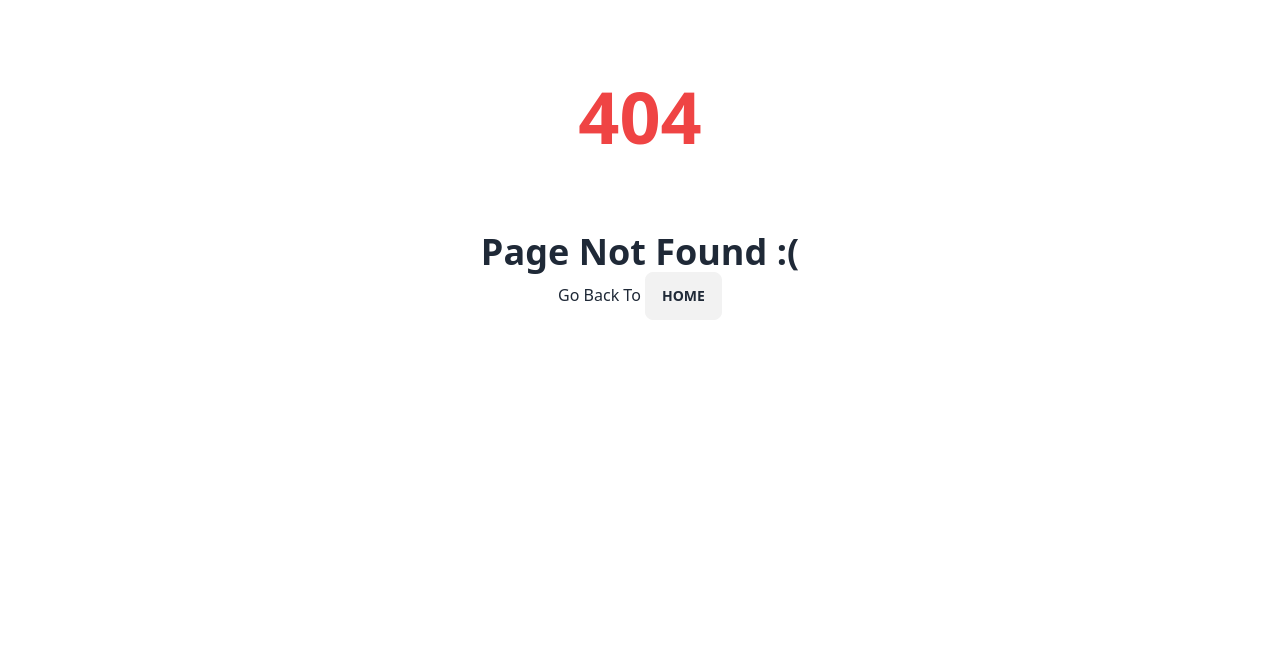
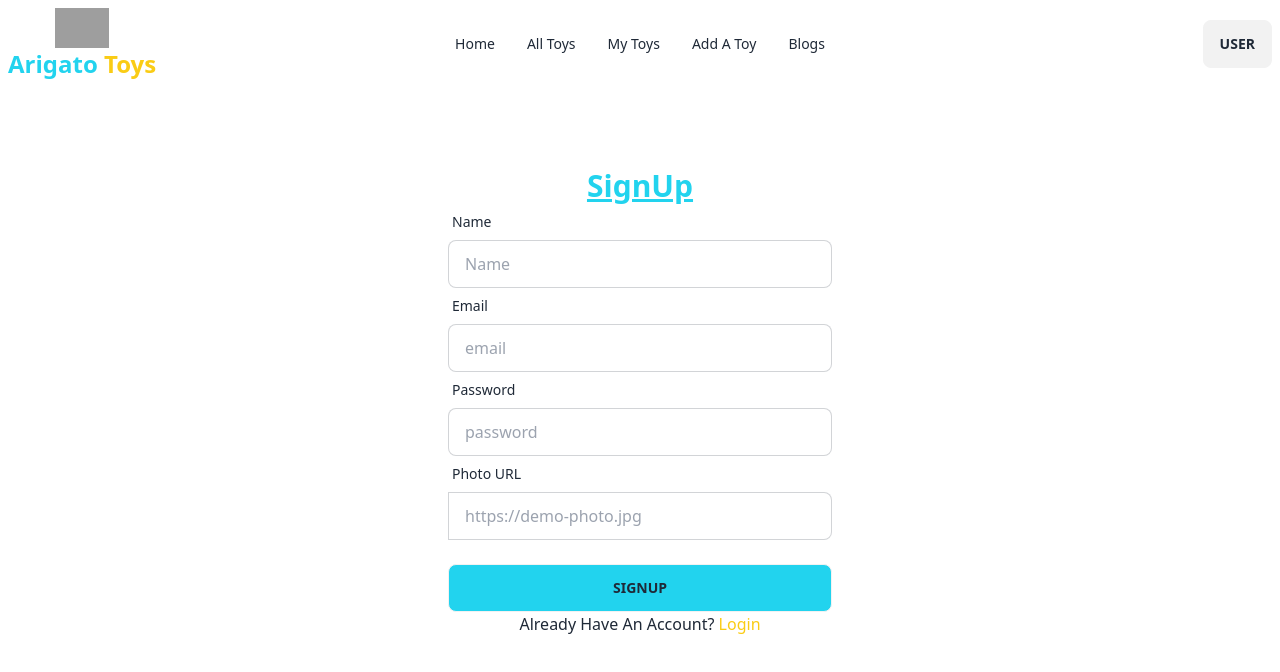
Before and after one commit to ruhulaminpollob/arigato-toys-client, a React (Vite) app: page /signup in a window 1280 px wide. Before the commit this address had no page. Shown: the top 672 px of the page. Built offline with nearby package versions, Linux system fonts and the light colour scheme; grey boxes are pictures that could not be loaded.

Commit message:
added signin and sign up pages

```diff
--- a/package.json
+++ b/package.json
@@ -10,6 +10,7 @@
     "preview": "vite preview"
   },
   "dependencies": {
+    "@heroicons/react": "^2.0.18",
     "firebase": "^9.22.1",
     "localforage": "^1.10.0",
     "match-sorter": "^6.3.1",
--- a/src/pages/AddToys/AddToys.jsx
+++ b/src/pages/AddToys/AddToys.jsx
@@ -1,9 +1,101 @@
 import React from 'react';
 
 const AddToys = () => {
+
+
+
+
+    const handleAddToys = event => {
+        event.preventDefault()
+        const form=event.target;
+
+        const name =form.toyname.value;
+        const quantity=form.quantity.value;
+        const category=form.category.value;
+        const description=form.description.value;
+        const photo=form.photo.value;
+
+        const newToys={name,quantity, category, photo}
+
+        console.log(newToys);
+
+    }
+
     return (
         <div>
-            added toys
+
+            <h1 className='text-4xl font-bold text-center my-5 text-yellow-400 underline'>Add Toys</h1>
+            <form  onSubmit={handleAddToys}>
+                {/* form row  */}
+                <div className='md:flex'>
+
+                    <div className="form-control md:w-1/2">
+                        <label className="label">
+                            <span className="label-text">Toy Name</span>
+                        </label>
+                        <label className="input-group">
+
+                            <input type="text" name='toyname' placeholder="Toy Name" className="input input-bordered w-full" />
+                        </label>
+                    </div>
+                    <div className="form-control  md:w-1/2">
+                        <label className="label">
+                            <span className="label-text">Available Quantity</span>
+                        </label>
+                        <label className="input-group">
+                            <input type="text" name='quantity' placeholder="Available Quantity" className="input input-bordered w-full" />
+                        </label>
+                    </div>
+                </div>
+
+                {/* form row  */}
+                <div className='md:flex'>
+
+                    <div className="form-control md:w-1/2">
+                        <label className="label">
+                            <span className="label-text">Category</span>
+                        </label>
+                        <label className="input-group">
+
+                            <input type="text" name='category' placeholder="Category" className="input input-bordered w-full" />
+                        </label>
+                    </div>
+                    <div className="form-control md:w-1/2">
+                        <label className="label">
+                            <span className="label-text">Price</span>
+                        </label>
+                        <label className="input-group">
+
+                            <input type="text" name='price' placeholder="Price" className="input input-bordered w-full" />
+                        </label>
+                    </div>
+                </div>
+
+                <div className="form-control">
+                    <label className="label">
+                        <span className="label-text">Toy URL</span>
+                    </label>
+                    <label className="input-group">
+                        <input type="text" name='photo' placeholder="https://demotoy.png" className="input input-bordered w-full" />
+                    </label>
+                </div>
+
+
+                {/* form row  */}
+
+                <div className="form-control">
+                    <label className="label">
+                        <span className="label-text">Toy Description</span>
+                    </label>
+                    <label className="input-group">
+                        <textarea name='description' placeholder="Toy Description"  className="input  textarea textarea-bordered textarea-sm h-5 w-full max-w-full" ></textarea>
+                    </label>
+                </div>
+
+
+
+                <input type="submit" className='btn bg-cyan-400 text-white font-bold hover:bg-cyan-300 w-full  my-4' value="Add Toys" />
+            </form>
         </div>
     );
 };
--- /dev/null
+++ b/src/pages/User/Login/Login.jsx
@@ -0,0 +1,45 @@
+import React from 'react';
+import { Link } from 'react-router-dom';
+import { BeakerIcon } from '@heroicons/react/24/solid'
+
+const Login = () => {
+    const handleLogin = event => {
+        event.preventDefault()
+    }
+    return (
+        <div className=" md:w-96 mx-auto my-10 md:my-20">
+            <h1 className='text-3xl font-bold text-cyan-400 text-center underline'>Login</h1>
+
+            <form onSubmit={handleLogin} className="">
+                <div className="form-control">
+                    <label className="label">
+                        <span className="label-text">Email</span>
+                    </label>
+                    <input type="text" name='email' placeholder="email" className="input input-bordered" />
+                </div>
+                <div className="form-control">
+                    <label className="label">
+                        <span className="label-text">Password</span>
+                    </label>
+                    <input type="text" name='password' placeholder="password" className="input input-bordered" />
+                    <label className="label">
+                        <a href="#" className="label-text-alt link link-hover">Forgot password?</a>
+                    </label>
+                </div>
+                <div className="form-control mt-6">
+                    <button className="btn bg-cyan-400">Login</button>
+                </div>
+            </form>
+            <div className='pb-10 text-center'>
+                <p>New to Arigato Toys? Please<Link to="/signup" className='text-yellow-400'>SignUP</Link></p>
+            </div>
+            <div className='text-center'>
+                <hr />
+                <p>Or</p>
+                <button className='btn'>Login With Google</button>
+            </div>
+        </div>
+    );
+};
+
+export default Login;
--- /dev/null
+++ b/src/pages/User/SignUp/SignUp.jsx
@@ -0,0 +1,51 @@
+import React from 'react';
+import { Link } from 'react-router-dom';
+
+const SignUp = () => {
+    const handleSignUp = event => {
+        event.preventDefault()
+    }
+
+    return (
+        <div className=" md:w-96 mx-auto my-10 md:my-20">
+            <h1 className='text-3xl font-bold text-cyan-400 text-center underline'>SignUp</h1>
+
+            <form onSubmit={handleSignUp} className="">
+                <div className="form-control">
+                    <label className="label">
+                        <span className="label-text">Name</span>
+                    </label>
+                    <input type="text" name='name' placeholder="Name" className="input input-bordered" />
+                </div>
+                <div className="form-control">
+                    <label className="label">
+                        <span className="label-text">Email</span>
+                    </label>
+                    <input type="text" name='email' placeholder="email" className="input input-bordered" />
+                </div>
+                <div className="form-control">
+                    <label className="label">
+                        <span className="label-text">Password</span>
+                    </label>
+                    <input type="text" name='password' placeholder="password" className="input input-bordered" />
+                </div>
+                <div className="form-control">
+                    <label className="label">
+                        <span className="label-text">Photo URL</span>
+                    </label>
+                    <label className="input-group">
+                        <input type="text" name='photo' placeholder="https://demo-photo.jpg" className="input input-bordered w-full" />
+                    </label>
+                </div>
+                <div className="form-control mt-6">
+                    <button className="btn bg-cyan-400">SignUP</button>
+                </div>
+            </form>
+            <div className='pb-10 text-center'>
+                <p>Already Have An Account? <Link to="/login" className='text-yellow-400'>Login</Link></p>
+            </div>
+        </div>
+    );
+};
+
+export default SignUp;
```
Also changed, not shown: src/Routes/Routes.jsx (+10 -0 lines), 1 other file (tests, documents, lock files or other folders).
